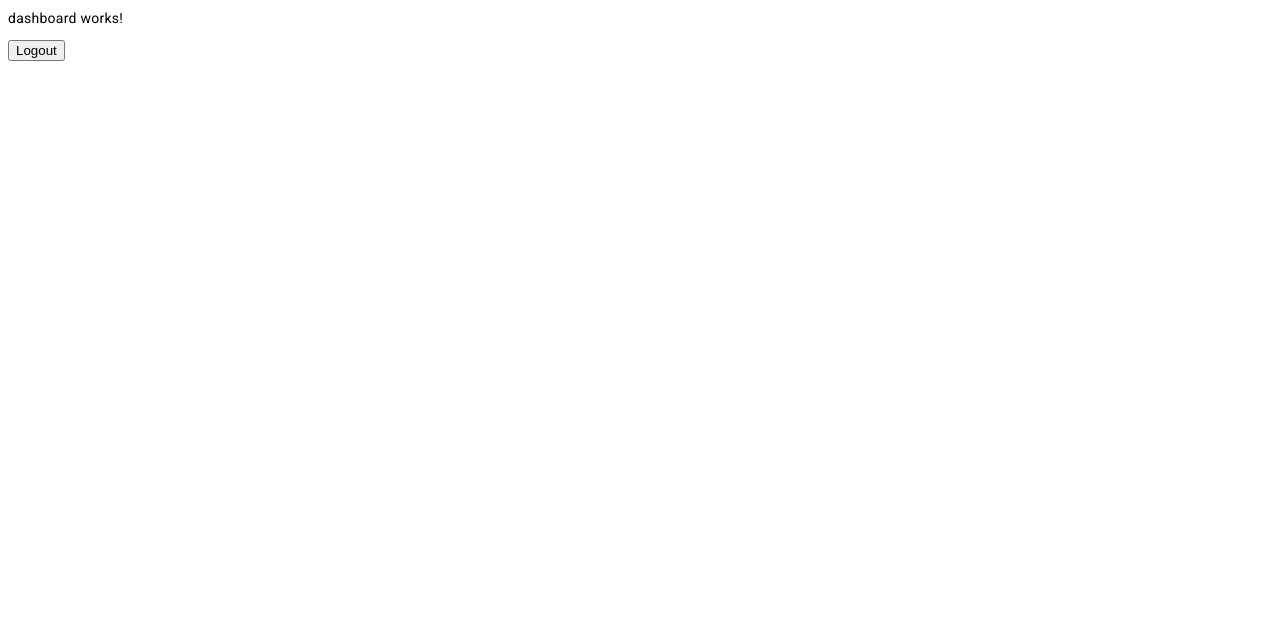
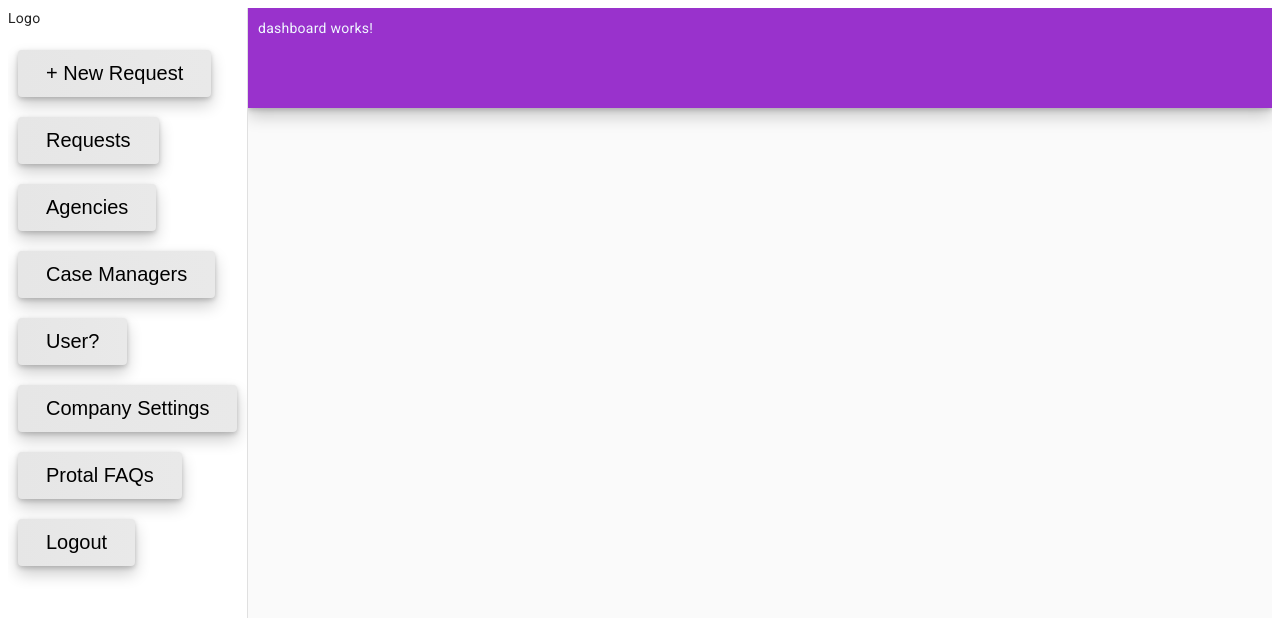
Before and after one commit to jackkenn/CSharpWebApiDemo, an Angular app in the folder FrontEnd/Portal/: page / in a window 1280 px wide. Shown: the top 618 px of the page. Built offline with nearby package versions, Linux system fonts and the light colour scheme; sample sign-in values are in the browser's storage.

Commit message:
9 frontend sidebar (#16)
* added very bad side bar

* sidenav and dashboard are pretty enough

```diff
--- a/FrontEnd/Portal/src/app/admin/admin-routing.module.ts
+++ b/FrontEnd/Portal/src/app/admin/admin-routing.module.ts
@@ -1,9 +1,9 @@
 import { NgModule } from '@angular/core';
 import { RouterModule, Routes } from '@angular/router';
-import { DashboardComponent } from './components/dashboard/dashboard.component';
+import { SidenavComponent } from './components/sidenav/sidenav.component';
 
 const routes: Routes = [
-  { path: '', component: DashboardComponent },
+  { path: '', component: SidenavComponent },
 ];
 
 @NgModule({
--- a/FrontEnd/Portal/src/app/admin/components/dashboard/dashboard.component.css
+++ b/FrontEnd/Portal/src/app/admin/components/dashboard/dashboard.component.css
@@ -1,4 +1,13 @@
-.button {
-    display: flex;
-    justify-content: flex-end;
+.banner {
+    vertical-align:  top;
+    height: 100px;
+    background-color: darkorchid;
+    box-shadow: 0 8px 16px 0 rgba(0,0,0,0.2), 0 2px 5px 0 rgba(0,0,0,0.19);
+    padding: 10px;
 }
+
+.banner-text {
+    color: aliceblue;
+    size: 48px;
+    vertical-align: middle;
+}
--- a/FrontEnd/Portal/src/app/admin/components/dashboard/dashboard.component.html
+++ b/FrontEnd/Portal/src/app/admin/components/dashboard/dashboard.component.html
@@ -1,4 +1,3 @@
-<p>dashboard works!</p>
-
-
-<button class="button" (click)="logout()" mat-button>Logout</button>
+<div class="banner">
+    <p class="banner-text">dashboard works!</p>
+</div>
--- a/FrontEnd/Portal/src/app/admin/components/dashboard/dashboard.component.ts
+++ b/FrontEnd/Portal/src/app/admin/components/dashboard/dashboard.component.ts
@@ -1,5 +1,4 @@
 import { Component } from '@angular/core';
-import { AuthService } from 'src/app/auth.service';
 
 @Component({
   selector: 'app-dashboard',
@@ -7,9 +6,4 @@ import { AuthService } from 'src/app/auth.service';
   styleUrls: ['./dashboard.component.css']
 })
 export class DashboardComponent {
-  constructor(private authService: AuthService) {}
-
-  logout() {
-    this.authService.logout();
-  }
 }
--- /dev/null
+++ b/FrontEnd/Portal/src/app/admin/components/sidenav/sidenav.component.css
@@ -0,0 +1,16 @@
+.sidenav-wrapper {
+    display: flex;
+    flex-direction: column;
+    justify-content: space-between;
+    min-width: 150px;
+}
+
+.sidenav-element{
+    display: inline-block;
+    justify-content: center;
+    padding: 10px;
+}
+
+.main-content {
+    min-height: 90vh;
+}
--- /dev/null
+++ b/FrontEnd/Portal/src/app/admin/components/sidenav/sidenav.component.html
@@ -0,0 +1,22 @@
+<mat-drawer-container>
+    <mat-drawer mode="side" opened>
+        <div class="sidenav-wrapper">
+            <div class="sidenav">
+                <p>Logo</p>
+            </div>
+            <div class="sidenav-element"><button class="button" mat-button>+ New Request</button></div>
+            <div class="sidenav-element"><button class="button" mat-button>Requests</button></div>
+            <div class="sidenav-element"><button class="button" mat-button>Agencies</button></div>
+            <div class="sidenav-element"><button class="button" mat-button>Case Managers</button></div>
+            <div class="sidenav-element"><button class="button" mat-button>User?</button></div>
+            <div class="sidenav-element"><button class="button" mat-button>Company Settings</button></div>
+            <div class="sidenav-element"><button class="button" mat-button>Protal FAQs</button></div>
+            <div class="sidenav-element"><button class="button" (click)="logout()" mat-button>Logout</button></div>
+        </div>
+    </mat-drawer>
+    <mat-drawer-content>
+        <div class="main-content">
+            <app-dashboard></app-dashboard>
+        </div>
+    </mat-drawer-content>
+</mat-drawer-container>
--- /dev/null
+++ b/FrontEnd/Portal/src/app/admin/components/sidenav/sidenav.component.ts
@@ -0,0 +1,15 @@
+import { Component } from '@angular/core';
+import { AuthService } from '../../../auth.service';
+
+@Component({
+  selector: 'app-sidenav',
+  templateUrl: './sidenav.component.html',
+  styleUrls: ['./sidenav.component.css']
+})
+export class SidenavComponent {
+  constructor(private authService: AuthService) {}
+
+  logout() {
+    this.authService.logout();
+  }
+}
--- a/FrontEnd/Portal/src/app/app.component.css
+++ b/FrontEnd/Portal/src/app/app.component.css
@@ -0,0 +1,15 @@
+.button {
+    background-color: #eeeeee;
+    display: flex;
+    justify-content: flex-end;
+    border: none;
+    text-align: center;
+    font-size: 20px;
+    padding: 12px 28px;
+    border-radius: 4px;
+    box-shadow: 0 8px 16px 0 rgba(0,0,0,0.2), 0 2px 5px 0 rgba(0,0,0,0.19);
+}
+
+.button:hover {
+    box-shadow: 0 12px 16px 0 rgba(0,0,0,0.24), 0 15px 40px 0 rgba(0,0,0,0.19);
+}
--- a/FrontEnd/Portal/src/styles.css
+++ b/FrontEnd/Portal/src/styles.css
@@ -3,3 +3,19 @@
 * {
   box-sizing: border-box;
 }
+
+.button {
+  background-image: linear-gradient(to right, #e6e6e6 0%, #e9e9e9 100%);
+  display: flex;
+  justify-content: flex-end;
+  border: none;
+  text-align: center;
+  font-size: 20px;
+  padding: 12px 28px;
+  border-radius: 4px;
+  box-shadow: 0 8px 16px 0 rgba(0,0,0,0.2), 0 2px 5px 0 rgba(0,0,0,0.19);
+}
+
+.button:hover {
+  box-shadow: 0 12px 16px 0 rgba(0,0,0,0.24), 0 15px 40px 0 rgba(0,0,0,0.19);
+}
```
Also changed, not shown: FrontEnd/Portal/src/app/admin/admin.module.ts (+6 -2 lines), 1 other file (tests, documents, lock files or other folders).
